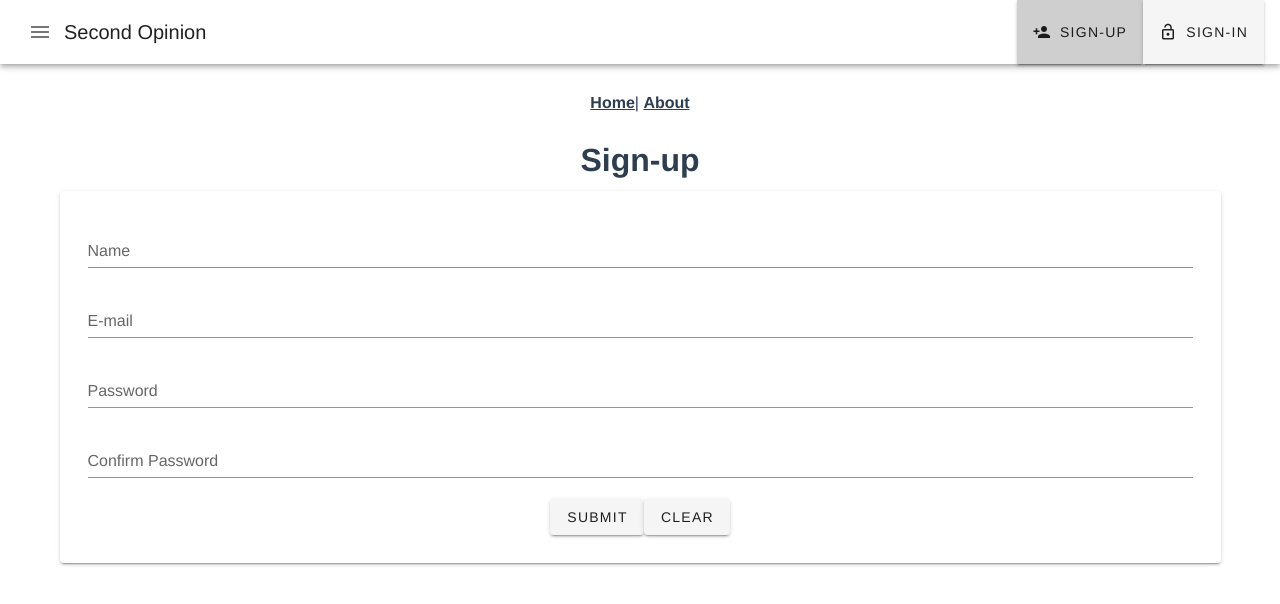
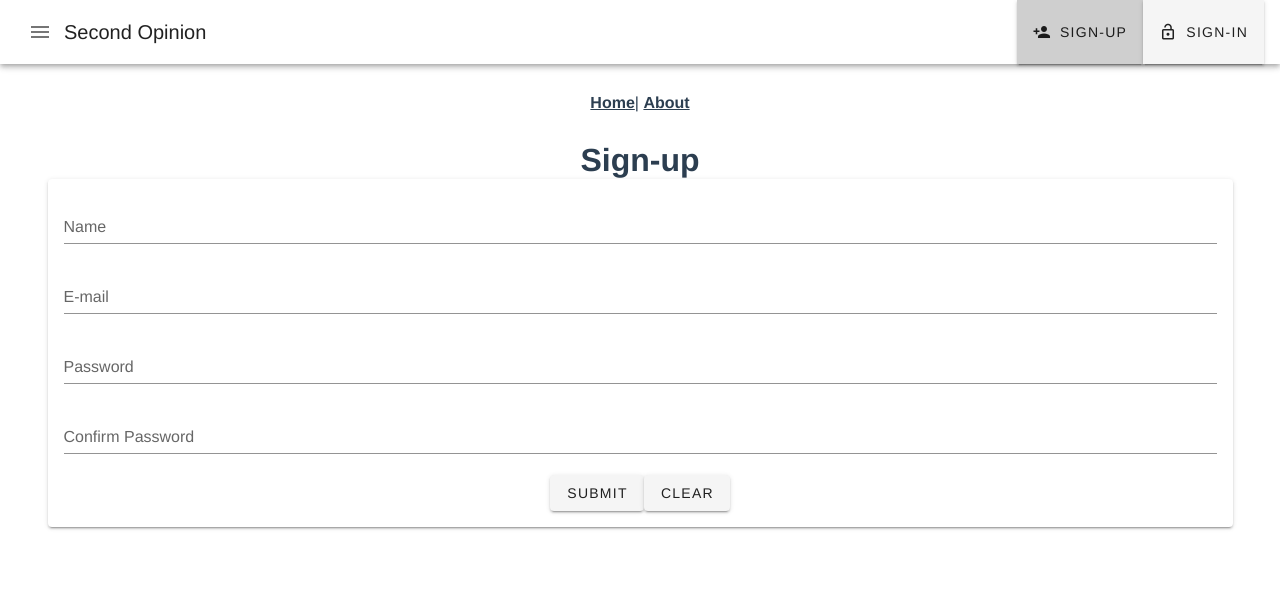
Before and after one commit to AdamCassidy/feedback-app, a Vue app: page /sign-up in a window 1280 px wide. Shown: the top 604 px of the page. Built offline with nearby package versions, Linux system fonts and the light colour scheme.

Commit message:
Add vuex store and modified Sign-up.vue
Change v-col to v-flex and changed method 'addToStore' to'addToUsers' in
Sign-up.vue. Add boiilerplate store/index.js.

```diff
--- a/src/views/Sign-up.vue
+++ b/src/views/Sign-up.vue
@@ -3,13 +3,13 @@
     <h1>Sign-up</h1>
     <v-container>
       <v-row>
-        <v-col>
+        <v-flex>
           <v-card>
             <v-card-text>
               <v-container>
-                <form @submit.prevent="addToStore">
+                <form @submit.prevent="addToUsers">
                   <v-row>
-                    <v-col>
+                    <v-flex>
                       <v-text-field v-model="name" label="Name" required type="name"></v-text-field>
                       <v-text-field v-model="email" label="E-mail" required type="email"></v-text-field>
                       <v-text-field v-model="password" label="Password" required type="password"></v-text-field>
@@ -22,13 +22,13 @@
                       ></v-text-field>
                       <v-btn type="submit">Submit</v-btn>
                       <v-btn type="clear">Clear</v-btn>
-                    </v-col>
+                    </v-flex>
                   </v-row>
                 </form>
               </v-container>
             </v-card-text>
           </v-card>
-        </v-col>
+        </v-flex>
       </v-row>
     </v-container>
   </div>
@@ -52,7 +52,7 @@ export default {
     },
   },
   methods: {
-    addToStore() {
+    addToUsers() {
       console.log({
         name: this.name,
         email: this.email,
```
Also changed, not shown: src/store/index.js (added, +11 -0 lines).
